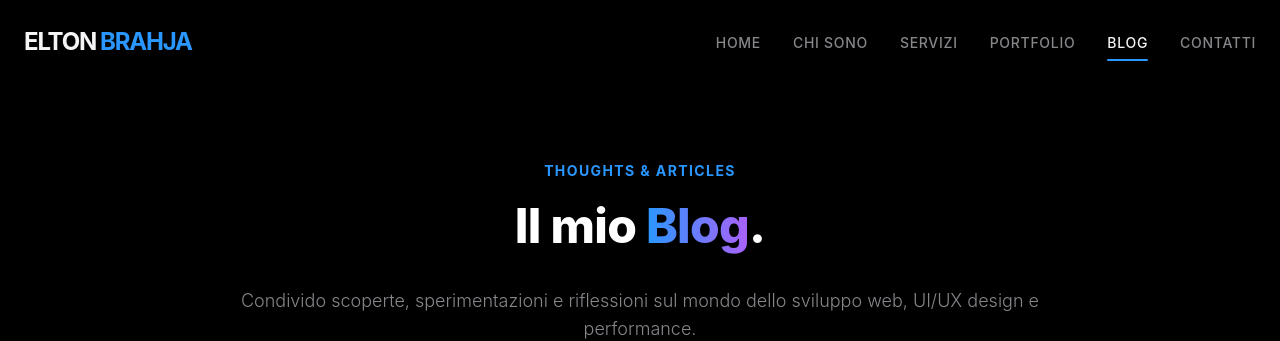
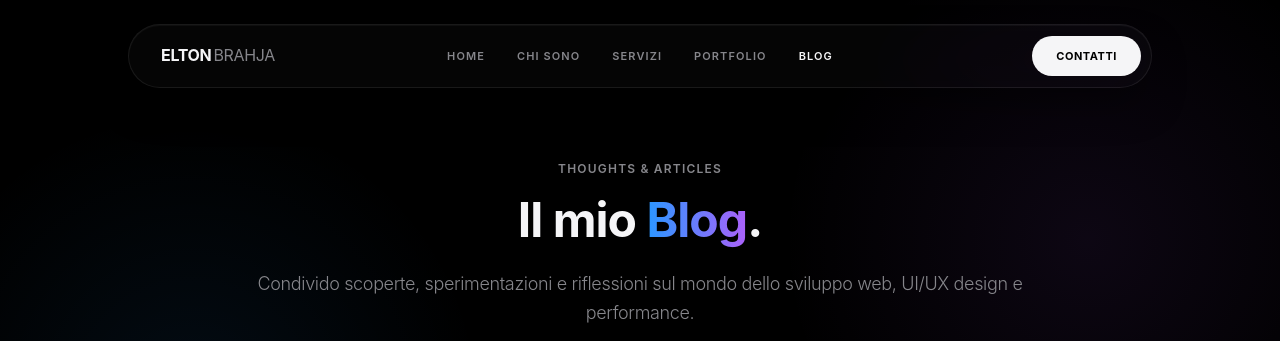
Before and after one commit to eltonbrahja/myPortfolio, a React (Vite) app: page /blog in a window 1280 px wide. Shown: the top 341 px of the page. Built offline with nearby package versions, Linux system fonts and the light colour scheme.

Commit message:
feat: Introduce responsive Navbar, reusable GlassCard component, and global glassmorphism styles for initial UI setup.

```diff
--- a/src/components/GlassCard.jsx
+++ b/src/components/GlassCard.jsx
@@ -10,7 +10,7 @@ const GlassCard = ({ children, className = '', delay = 0, hoverable = false }) =
       whileInView={{ opacity: 1, y: 0 }}
       viewport={{ once: true, margin: "-50px" }}
       transition={{ duration: 0.6, delay: delay }}
-      className={`glass-panel p-8 ${className}`}
+      className={`glass-panel ${className}`}
       {...hoverStyle}
     >
       {children}
--- a/src/components/Navbar.css
+++ b/src/components/Navbar.css
@@ -1,101 +1,143 @@
+/* Navbar.css */
 .navbar {
   position: fixed;
-  top: 0;
-  left: 0;
-  width: 100%;
-  z-index: 50;
+  top: 24px;
+  left: 50%;
+  transform: translateX(-50%);
+  width: calc(100% - 32px);
+  max-width: 1024px;
+  height: 64px;
+  z-index: 9999;
+  border-radius: 999px;
+  background: var(--glass-bg);
+  backdrop-filter: var(--glass-blur);
+  -webkit-backdrop-filter: var(--glass-blur);
+  border: 1px solid var(--glass-border);
+  box-shadow: inset 0 1px 1px rgba(255,255,255,0.05), 0 20px 40px -10px rgba(0,0,0,0.5);
   transition: all 0.3s ease;
-  padding: 24px 0;
 }
 
 .navbar.scrolled {
-  background: rgba(0, 0, 0, 0.8);
-  backdrop-filter: blur(16px);
-  -webkit-backdrop-filter: blur(16px);
-  border-bottom: 1px solid rgba(255, 255, 255, 0.1);
-  padding: 16px 0;
+  background: rgba(15, 15, 15, 0.75);
+  box-shadow: inset 0 1px 1px rgba(255,255,255,0.05), 0 10px 30px -10px rgba(0,0,0,0.8);
 }
 
-.navbar-container {
-  max-width: 1280px;
-  margin: 0 auto;
-  padding: 0 24px;
+.navbar-content {
   display: flex;
   justify-content: space-between;
   align-items: center;
+  height: 100%;
+  width: 100%;
+  padding: 0 10px 0 32px;
 }
 
 .navbar-logo {
-  font-size: 1.5rem;
+  font-size: 16px;
   font-weight: 700;
-  letter-spacing: -0.05em;
+  letter-spacing: -0.02em;
   color: var(--text-primary);
-  z-index: 50;
-  position: relative;
   display: flex;
-  align-items: center;
+  white-space: nowrap;
 }
 
 .navbar-logo span {
-  color: var(--accent-color);
-  margin-left: 4px;
+  font-weight: 400;
+  color: var(--text-secondary);
+  margin-left: 2px;
 }
 
-.navbar-desktop {
+.navbar-desktop-links {
   display: none;
+  height: 100%;
+  align-items: center;
   gap: 32px;
-  align-items: center;
+  position: absolute;
+  left: 50%;
+  transform: translateX(-50%);
 }
 
-@media (min-width: 768px) {
-  .navbar-desktop {
+@media (min-width: 860px) {
+  .navbar-desktop-links {
     display: flex;
   }
 }
 
 .nav-link {
-  font-size: 0.875rem;
-  font-weight: 500;
+  font-size: 11px;
+  font-weight: 600;
+  color: var(--text-secondary);
+  letter-spacing: 0.1em;
   text-transform: uppercase;
-  letter-spacing: 0.05em;
-  color: var(--text-secondary);
+  height: 100%;
+  display: flex;
+  align-items: center;
   position: relative;
+  transition: color 0.3s ease;
 }
 
-.nav-link:hover {
+.nav-link:hover, .nav-link.active {
   color: var(--text-primary);
 }
 
-.nav-link.active {
-  color: var(--text-primary);
+/* Navbar Actions (Right Side) */
+.navbar-actions {
+  display: flex;
+  align-items: center;
+  gap: 16px;
 }
 
-.nav-indicator {
-  position: absolute;
-  bottom: -8px;
-  left: 0;
-  width: 100%;
-  height: 2px;
-  background-color: var(--accent-color);
-  border-radius: 2px;
+.nav-cta-btn {
+  display: none;
+  background-color: var(--text-primary);
+  color: var(--bg-color);
+  font-size: 11px;
+  font-weight: 700;
+  letter-spacing: 0.05em;
+  text-transform: uppercase;
+  padding: 12px 24px;
+  border-radius: 999px;
+  transition: transform 0.3s ease, background-color 0.3s ease;
+}
+
+@media (min-width: 640px) {
+  .nav-cta-btn {
+    display: flex;
+    align-items: center;
+    justify-content: center;
+  }
+}
+
+.nav-cta-btn:hover {
+  background-color: #ffffff;
+  transform: scale(1.02);
 }
 
 .navbar-mobile-toggle {
-  display: block;
-  background: none;
+  display: flex;
+  background: var(--text-primary);
+  color: var(--bg-color);
   border: none;
-  color: var(--text-primary);
+  border-radius: 50%;
+  width: 44px;
+  height: 44px;
+  align-items: center;
+  justify-content: center;
+  cursor: pointer;
   z-index: 50;
-  cursor: pointer;
-  padding: 8px;
+  transition: transform 0.2s ease;
 }
 
-@media (min-width: 768px) {
+.navbar-mobile-toggle:active {
+  transform: scale(0.95);
+}
+
+@media (min-width: 860px) {
   .navbar-mobile-toggle {
     display: none;
   }
 }
 
+/* Mobile Menu */
 .navbar-mobile-menu {
   position: fixed;
   top: 0;
@@ -103,12 +145,12 @@
   width: 100%;
   height: 100vh;
   background: rgba(0, 0, 0, 0.95);
-  backdrop-filter: blur(20px);
-  -webkit-backdrop-filter: blur(20px);
-  z-index: 40;
-  padding-top: 96px;
-  padding-left: 24px;
-  padding-right: 24px;
+  backdrop-filter: saturate(180%) blur(20px);
+  -webkit-backdrop-filter: saturate(180%) blur(20px);
+  z-index: 9998;
+  padding-top: 120px;
+  padding-left: 32px;
+  padding-right: 32px;
   display: flex;
   flex-direction: column;
 }
@@ -120,13 +162,19 @@
 }
 
 .mobile-nav-link {
-  font-size: 1.5rem;
-  font-weight: 600;
+  font-size: 28px;
+  font-weight: 500;
   color: var(--text-secondary);
-  border-bottom: 1px solid rgba(255, 255, 255, 0.1);
+  border-bottom: 1px solid rgba(255, 255, 255, 0.05);
   padding-bottom: 16px;
+  letter-spacing: -0.02em;
 }
 
 .mobile-nav-link:hover, .mobile-nav-link.active {
   color: var(--text-primary);
 }
+
+.text-accent {
+  color: var(--text-primary) !important;
+  font-weight: 600;
+}
--- a/src/components/Navbar.jsx
+++ b/src/components/Navbar.jsx
@@ -1,93 +1,69 @@
 import React, { useState, useEffect } from 'react';
-import { NavLink, Link } from 'react-router-dom';
+import { NavLink, Link, useLocation } from 'react-router-dom';
 import { Menu, X } from 'lucide-react';
-import { motion, AnimatePresence } from 'framer-motion';
 import './Navbar.css';
 
 const Navbar = () => {
-  const [isScrolled, setIsScrolled] = useState(false);
   const [mobileMenuOpen, setMobileMenuOpen] = useState(false);
+  const [scrolled, setScrolled] = useState(false);
+  const location = useLocation();
 
   useEffect(() => {
     const handleScroll = () => {
-      setIsScrolled(window.scrollY > 50);
+      setScrolled(window.scrollY > 20);
     };
     window.addEventListener('scroll', handleScroll);
     return () => window.removeEventListener('scroll', handleScroll);
   }, []);
 
-  const navLinks = [
-    { name: 'Home', path: '/' },
-    { name: 'Chi Sono', path: '/about' },
-    { name: 'Servizi', path: '/services' },
-    { name: 'Portfolio', path: '/portfolio' },
-    { name: 'Blog', path: '/blog' },
-    { name: 'Contatti', path: '/contact' }
-  ];
+  // Close mobile menu on route change
+  useEffect(() => {
+    setMobileMenuOpen(false);
+  }, [location.pathname]);
 
   return (
-    <header className={`navbar ${isScrolled ? 'scrolled' : ''}`}>
-      <div className="navbar-container">
-        <Link to="/" className="navbar-logo">
+    <>
+      <nav className={`navbar ${scrolled ? 'scrolled' : ''}`}>
+        <div className="navbar-content">
+          <Link to="/" className="navbar-logo" onClick={() => setMobileMenuOpen(false)}>
             ELTON<span>BRAHJA</span>
           </Link>
 
-        <nav className="navbar-desktop">
-          {navLinks.map((link) => (
-            <NavLink
-              key={link.path}
-              to={link.path}
-              className={({ isActive }) => `nav-link ${isActive ? 'active' : ''}`}
-            >
-              {({ isActive }) => (
-                <>
-                  {link.name}
-                  {isActive && (
-                    <motion.div
-                      layoutId="nav-indicator"
-                      className="nav-indicator"
-                      transition={{ type: "spring", stiffness: 300, damping: 30 }}
-                    />
-                  )}
-                </>
-              )}
-            </NavLink>
-          ))}
-        </nav>
+          <div className="navbar-desktop-links">
+            <NavLink to="/" className={({isActive}) => isActive ? "nav-link active" : "nav-link"}>HOME</NavLink>
+            <NavLink to="/about" className={({isActive}) => isActive ? "nav-link active" : "nav-link"}>CHI SONO</NavLink>
+            <NavLink to="/services" className={({isActive}) => isActive ? "nav-link active" : "nav-link"}>SERVIZI</NavLink>
+            <NavLink to="/portfolio" className={({isActive}) => isActive ? "nav-link active" : "nav-link"}>PORTFOLIO</NavLink>
+            <NavLink to="/blog" className={({isActive}) => isActive ? "nav-link active" : "nav-link"}>BLOG</NavLink>
+          </div>
+
+          <div className="navbar-actions">
+            <Link to="/contact" className="nav-cta-btn">CONTATTI</Link>
 
             <button
               className="navbar-mobile-toggle"
               onClick={() => setMobileMenuOpen(!mobileMenuOpen)}
             >
-          {mobileMenuOpen ? <X size={24} strokeWidth={1.5} /> : <Menu size={24} strokeWidth={1.5} />}
+              {mobileMenuOpen ? <X size={20} strokeWidth={2} /> : <Menu size={20} strokeWidth={2} />}
             </button>
           </div>
+        </div>
+      </nav>
 
-      <AnimatePresence>
+      {/* Mobile Menu */}
       {mobileMenuOpen && (
-          <motion.div
-            initial={{ opacity: 0, y: -20 }}
-            animate={{ opacity: 1, y: 0 }}
-            exit={{ opacity: 0, y: -20 }}
-            transition={{ duration: 0.3 }}
-            className="navbar-mobile-menu"
-          >
+        <div className="navbar-mobile-menu">
           <div className="mobile-nav-links">
-              {navLinks.map((link) => (
-                <NavLink
-                  key={link.path}
-                  to={link.path}
-                  onClick={() => setMobileMenuOpen(false)}
-                  className={({ isActive }) => `mobile-nav-link ${isActive ? 'active' : ''}`}
-                >
-                  {link.name}
-                </NavLink>
-              ))}
+            <NavLink to="/" onClick={() => setMobileMenuOpen(false)} className="mobile-nav-link">Home</NavLink>
+            <NavLink to="/about" onClick={() => setMobileMenuOpen(false)} className="mobile-nav-link">Chi Sono</NavLink>
+            <NavLink to="/services" onClick={() => setMobileMenuOpen(false)} className="mobile-nav-link">Servizi</NavLink>
+            <NavLink to="/portfolio" onClick={() => setMobileMenuOpen(false)} className="mobile-nav-link">Portfolio</NavLink>
+            <NavLink to="/blog" onClick={() => setMobileMenuOpen(false)} className="mobile-nav-link">Blog</NavLink>
+            <NavLink to="/contact" onClick={() => setMobileMenuOpen(false)} className="mobile-nav-link text-accent">Contatti</NavLink>
           </div>
-          </motion.div>
+        </div>
       )}
-      </AnimatePresence>
-    </header>
+    </>
   );
 };
 
--- a/src/index.css
+++ b/src/index.css
@@ -9,9 +9,9 @@
   --accent-hover: #147ce5;
 
   /* Glassmorphism Variables */
-  --glass-bg: rgba(28, 28, 30, 0.5);
+  --glass-bg: rgba(255, 255, 255, 0.02);
   --glass-border: rgba(255, 255, 255, 0.08);
-  --glass-blur: blur(20px);
+  --glass-blur: saturate(180%) blur(40px);
 
   --font-family: -apple-system, BlinkMacSystemFont, "Inter", "Segoe UI", Roboto, Helvetica, Arial, sans-serif;
 }
@@ -25,10 +25,13 @@
 body {
   font-family: var(--font-family);
   background-color: var(--bg-color);
+  background-image:
+    radial-gradient(circle at 15% 50%, rgba(41, 151, 255, 0.08), transparent 25%),
+    radial-gradient(circle at 85% 30%, rgba(168, 85, 247, 0.08), transparent 25%);
+  background-attachment: fixed;
   color: var(--text-primary);
-  line-height: 1.5;
-  -webkit-font-smoothing: antialiased;
-  -moz-osx-font-smoothing: grayscale;
+  line-height: 1.47059;
+  letter-spacing: -0.022em;
   overflow-x: hidden;
 }
 
--- a/src/pages/Home.css
+++ b/src/pages/Home.css
@@ -13,8 +13,8 @@
   align-items: center;
   justify-content: center;
   overflow: hidden;
-  margin-top: -80px; /* Offset since navbar is absolute/fixed with 80px space */
-  padding-top: 80px; /* Counter-act content overlap if needed */
+  margin-top: calc(-1 * var(--nav-height));
+  padding-top: var(--nav-height);
 }
 
 .hero-video {
--- a/src/pages/Services.css
+++ b/src/pages/Services.css
@@ -1,101 +1,106 @@
+/* Services.css */
 .services-container {
-  padding: 60px 0;
+  padding: 100px 20px;
+  max-width: 1024px;
+  margin: 0 auto;
 }
-
 .services-header {
   text-align: center;
-  max-width: 800px;
-  margin: 0 auto 80px auto;
+  margin-bottom: 80px;
 }
-
+.section-label {
+  font-size: 12px;
+  font-weight: 600;
+  letter-spacing: 0.1em;
+  text-transform: uppercase;
+  color: var(--text-secondary);
+  margin-bottom: 16px;
+  display: block;
+}
+.section-title {
+  font-size: 48px;
+  font-weight: 700;
+  letter-spacing: -0.02em;
+  line-height: 1.1;
+  color: var(--text-primary);
+  margin-bottom: 24px;
+}
 .services-intro {
-  font-size: 1.125rem;
+  font-size: 21px;
+  line-height: 1.4;
   color: var(--text-secondary);
-  line-height: 1.6;
-  font-weight: 300;
+  font-weight: 400;
+  max-width: 680px;
+  margin: 0 auto;
 }
-
-@media (min-width: 768px) {
-  .services-intro {
-    font-size: 1.25rem;
-  }
-}
-
 .services-grid {
   display: grid;
   grid-template-columns: 1fr;
-  gap: 32px;
+  gap: 24px;
 }
-
 @media (min-width: 768px) {
-  .services-grid {
-    grid-template-columns: repeat(3, 1fr);
-  }
+  .services-grid { grid-template-columns: repeat(3, 1fr); }
 }
-
 .service-card-wrapper {
   height: 100%;
 }
-
 .service-card {
   height: 100%;
-  display: flex;
+  display: flex !important;
   flex-direction: column;
+  padding: 40px !important;
+  border-radius: 32px !important;
 }
-
 .service-icon-box {
-  width: 64px;
-  height: 64px;
+  width: 56px;
+  height: 56px;
   border-radius: 16px;
-  background: rgba(255, 255, 255, 0.05);
+  background: linear-gradient(135deg, rgba(255,255,255,0.1) 0%, rgba(255,255,255,0.0) 100%);
+  border: 1px solid rgba(255,255,255,0.08);
+  box-shadow: inset 0 1px 1px rgba(255,255,255,0.1);
   display: flex;
   align-items: center;
   justify-content: center;
-  margin-bottom: 24px;
-  transition: transform 0.3s ease;
+  margin-bottom: 32px;
 }
-
-.service-card:hover .service-icon-box {
-  transform: scale(1.1);
+.service-icon-box svg {
+  color: var(--text-primary) !important;
 }
-
-.text-blue { color: #3b82f6; }
-.text-purple { color: #a855f7; }
-.text-green { color: #22c55e; }
-
 .service-card h3 {
-  font-size: 1.5rem;
-  margin-bottom: 16px;
+  font-size: 24px;
+  font-weight: 600;
+  letter-spacing: -0.01em;
+  margin-bottom: 12px;
   color: var(--text-primary);
 }
-
 .service-card p {
+  font-size: 15px;
+  line-height: 1.5;
   color: var(--text-secondary);
-  font-size: 0.875rem;
-  line-height: 1.6;
-  margin-bottom: 24px;
-  flex-grow: 1;
+  margin-bottom: 32px;
+  flex: 1;
 }
-
 .service-features {
-  list-style: none;
+  list-style: none !important;
+  padding: 0 !important;
+  margin: 0 !important;
   display: flex;
   flex-direction: column;
-  gap: 12px;
+  gap: 16px;
 }
-
 .service-features li {
-  color: #cbd5e1;
-  font-size: 0.875rem;
+  font-size: 15px;
+  color: var(--text-primary);
   display: flex;
   align-items: center;
   gap: 12px;
+  margin-left: 0 !important;
 }
-
 .feature-dot {
   width: 6px;
   height: 6px;
-  background-color: var(--accent-color);
   border-radius: 50%;
-  display: inline-block;
+  background: var(--text-primary);
+  opacity: 0.3;
+  flex-shrink: 0;
 }
```
Lines whose indentation alone changed are shown as unchanged.
